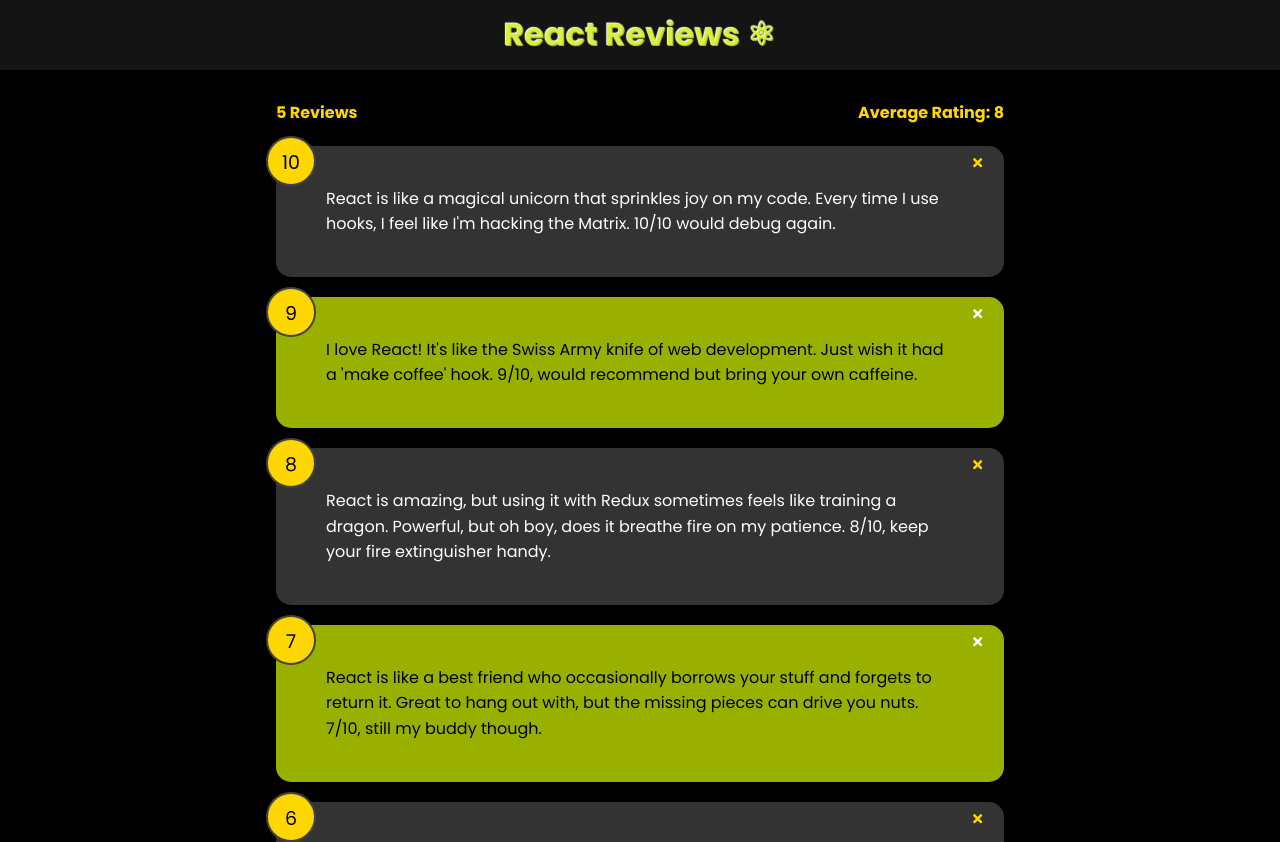
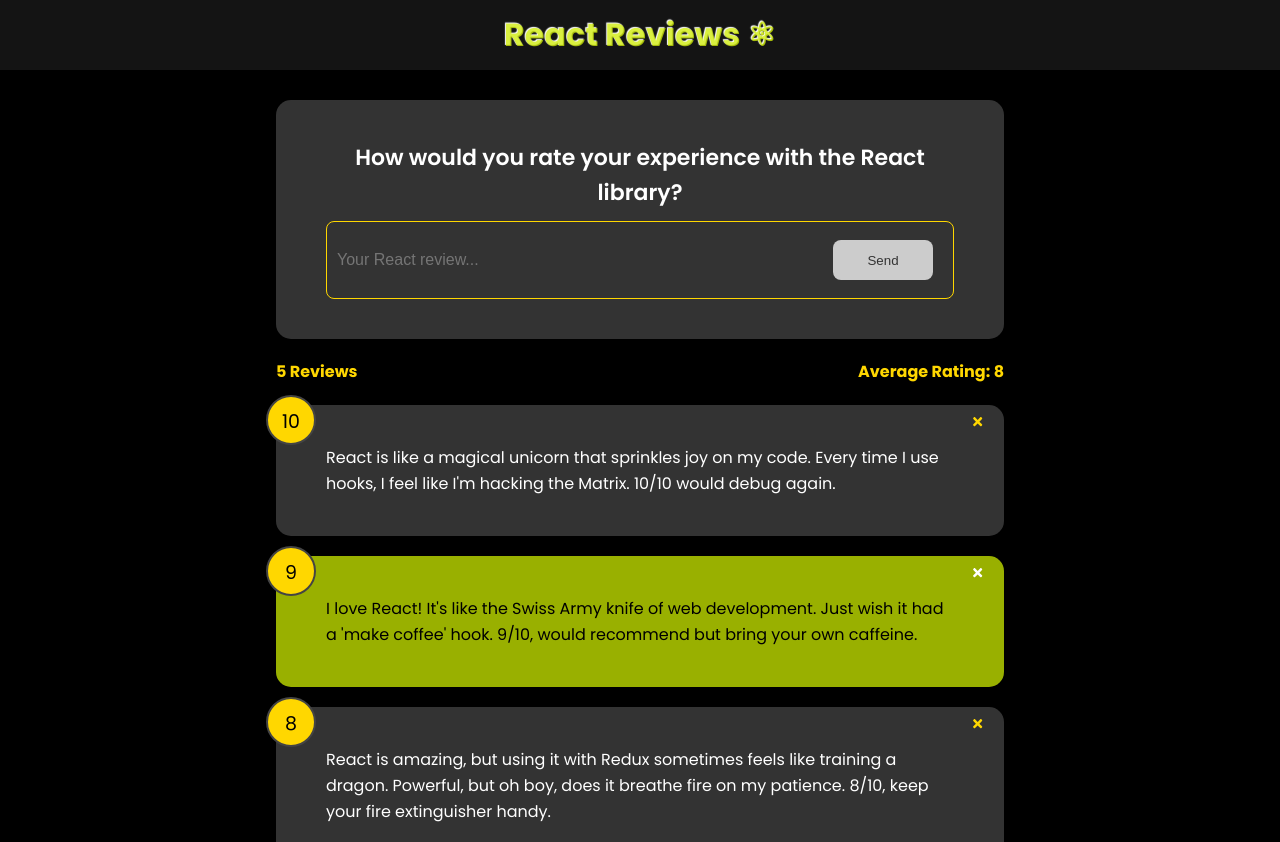
Before and after one commit to steven-oehley/ReactReview, a React (Create React App) app: page / in a window 1280 px wide. Shown: the top 842 px of the page. Built offline with nearby package versions, Linux system fonts and the light colour scheme.

Commit message:
added FeedbackForm

```diff
--- a/src/App.jsx
+++ b/src/App.jsx
@@ -3,6 +3,7 @@
 import Header from "./components/Header";
 import FeedbackList from "./components/FeedbackList";
 import FeedbackStats from "./components/FeedbackStats";
+import FeedbackForm from "./components/FeedbackForm";
 
 import { useState } from "react";
 import Modal from "./components/Modal";
@@ -37,6 +38,7 @@
     <>
       <Header />
       <div className="container">
+        <FeedbackForm />
         <FeedbackStats feedbackData={feedback} />
         <FeedbackList
           feedbackData={feedback}
--- /dev/null
+++ b/src/components/FeedbackForm.jsx
@@ -0,0 +1,44 @@
+import PropTypes from "prop-types";
+
+import { useState } from "react";
+
+import Card from "./shared/Card";
+
+function FeedbackForm() {
+  const [text, setText] = useState("");
+
+  const handleSubmit = (e) => {
+    e.preventDefault();
+  };
+
+  const handleChange = ({ target }) => {
+    setText(target.value);
+  };
+
+  const btnDisabled = text.length === 0;
+
+  return (
+    <Card>
+      <form onSubmit={handleSubmit}>
+        <h2 style={{ marginBottom: "0.5em" }}>
+          How would you rate your experience with the React library?
+        </h2>
+        <div className="input-group">
+          <input
+            type="text"
+            placeholder="Your React review..."
+            value={text}
+            onChange={handleChange}
+          />
+          <button className="btn" type="submit" disabled={btnDisabled}>
+            Send
+          </button>
+        </div>
+      </form>
+    </Card>
+  );
+}
+
+FeedbackForm.propTypes = {};
+
+export default FeedbackForm;
--- a/src/components/FeedbackItem/FeedbackItem.jsx
+++ b/src/components/FeedbackItem.jsx
@@ -1,6 +1,6 @@
 import PropTypes from "prop-types";
 import { FaTimes } from "react-icons/fa";
-import Card from "./components/Card";
+import Card from "./shared/Card";
 
 function FeedbackItem({ id, rating, text, reverse, handleDeleteClick }) {
   return (
--- a/src/components/FeedbackList.jsx
+++ b/src/components/FeedbackList.jsx
@@ -1,4 +1,4 @@
-import FeedbackItem from "./FeedbackItem/FeedbackItem";
+import FeedbackItem from "./FeedbackItem";
 import PropTypes from "prop-types";
 
 function FeedbackList({ feedbackData, handleDeleteClick }) {
--- a/src/components/FeedbackItem/components/Card.jsx
+++ b/src/components/shared/Card.jsx
@@ -1,7 +1,7 @@
 import PropTypes from "prop-types";
 
 function Card({ children, reverse = false }) {
-  return <li className={reverse ? "card reverse" : "card"}>{children}</li>;
+  return <div className={reverse ? "card reverse" : "card"}>{children}</div>;
 }
 
 // defaultProps will be ddeprecated
--- a/src/index.css
+++ b/src/index.css
@@ -111,7 +111,7 @@
 input {
   flex-grow: 2;
   border: none;
-  font-size: 16px;
+  font-size: 1rem;
   background-color: #333;
   color: #ffd700;
 }
@@ -238,6 +238,7 @@
   transform: translate(-50%, -50%);
 }
 
+form button,
 .modal button {
   margin: 10px;
   padding: 10px 20px;
@@ -246,7 +247,8 @@
   cursor: pointer;
 }
 
-.modal-btn-yes {
+.modal-btn-yes,
+form button {
   background-color: #ffd700;
   color: #000;
 }
```
